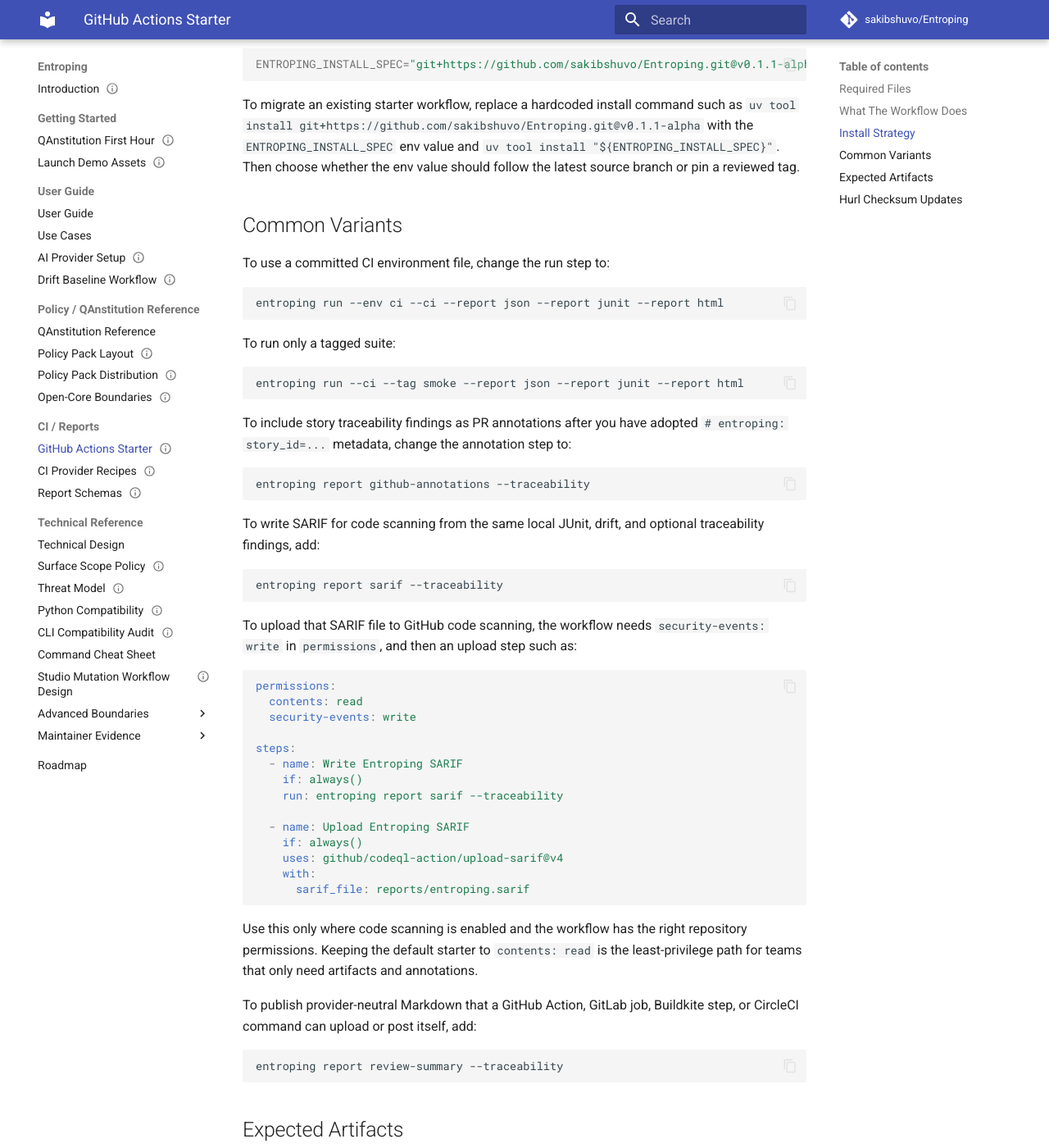
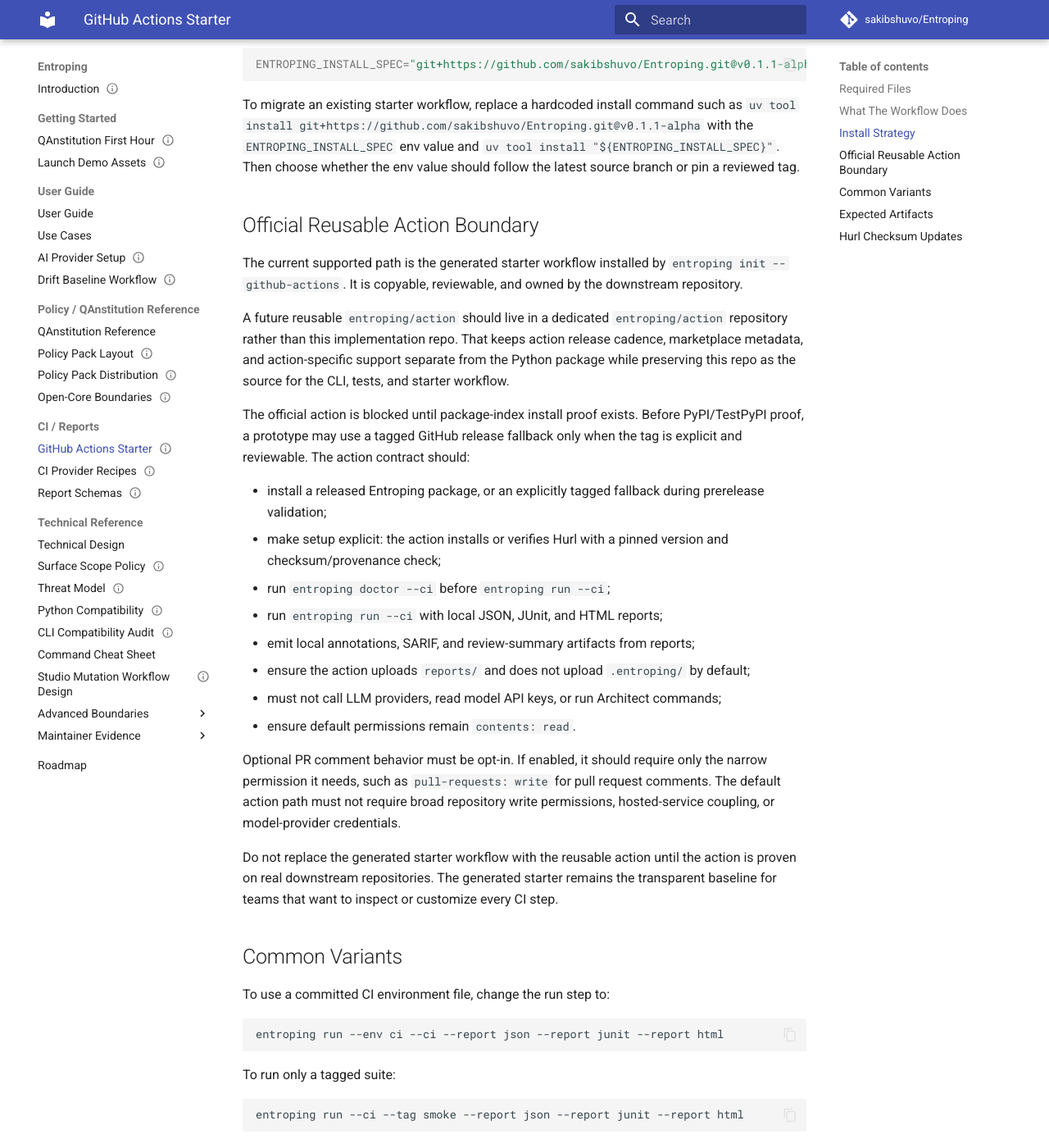
Before and after one commit to sakibshuvo/Entroping, an MkDocs documentation site: the page built from docs/user/GITHUB_ACTIONS_STARTER.md, in a window 1280 px wide and 1400 px high, scrolled down 1968 px. Shown: the whole window at 82% size. Built offline with MkDocs 1.6.1 and Material for MkDocs 9.7.7, drawn with Linux system fonts in a browser that asks for light colours; comment, search, counter and statistics services are not loaded; some of the changed text lies outside the part shown.

Commit message:
docs(ci): define official action boundary

````diff
--- a/docs/user/GITHUB_ACTIONS_STARTER.md
+++ b/docs/user/GITHUB_ACTIONS_STARTER.md
@@ -110,6 +110,44 @@
 `uv tool install "${ENTROPING_INSTALL_SPEC}"`. Then choose whether the env
 value should follow the latest source branch or pin a reviewed tag.
 
+## Official Reusable Action Boundary
+
+The current supported path is the generated starter workflow installed by
+`entroping init --github-actions`. It is copyable, reviewable, and owned by the
+downstream repository.
+
+A future reusable `entroping/action` should live in a dedicated `entroping/action` repository
+rather than this implementation repo. That keeps action release cadence,
+marketplace metadata, and action-specific support separate from the Python
+package while preserving this repo as the source for the CLI, tests, and starter
+workflow.
+
+The official action is blocked until package-index install proof exists. Before
+PyPI/TestPyPI proof, a prototype may use a tagged GitHub release fallback only
+when the tag is explicit and reviewable. The action contract should:
+
+- install a released Entroping package, or an explicitly tagged fallback during
+  prerelease validation;
+- make setup explicit: the action installs or verifies Hurl with a pinned
+  version and checksum/provenance check;
+- run `entroping doctor --ci` before `entroping run --ci`;
+- run `entroping run --ci` with local JSON, JUnit, and HTML reports;
+- emit local annotations, SARIF, and review-summary artifacts from reports;
+- ensure the action uploads `reports/` and does not upload `.entroping/` by
+  default;
+- must not call LLM providers, read model API keys, or run Architect commands;
+- ensure default permissions remain `contents: read`.
+
+Optional PR comment behavior must be opt-in. If enabled, it should require only
+the narrow permission it needs, such as `pull-requests: write` for pull request
+comments. The default action path must not require broad repository write
+permissions, hosted-service coupling, or model-provider credentials.
+
+Do not replace the generated starter workflow with the reusable action until the
+action is proven on real downstream repositories. The generated starter remains
+the transparent baseline for teams that want to inspect or customize every CI
+step.
+
 ## Common Variants
 
 To use a committed CI environment file, change the run step to:
@@ -171,9 +209,10 @@
 
 ## Expected Artifacts
 
-The run writes the same report paths Entroping uses locally:
+The workflow writes the same report paths Entroping uses locally:
 
 ```text
+reports/doctor-health.json
 reports/junit.xml
 reports/run-latest.json
 reports/run-latest.html
--- a/src/entroping/templates/github-actions/entroping-ci.yml
+++ b/src/entroping/templates/github-actions/entroping-ci.yml
@@ -57,7 +57,10 @@
           echo "$HOME/.local/bin" >> "$GITHUB_PATH"
 
       - name: Verify Entroping setup
-        run: entroping doctor --ci
+        run: |
+          entroping doctor --ci
+          mkdir -p reports
+          entroping doctor --ci --output json > reports/doctor-health.json
 
       - name: Run Entroping gate
         run: entroping run --ci --report json --report junit --report html
````
Also changed, not shown: .context/changelog.md (+7 -0 lines), .context/plan.md (+6 -0 lines), decisions/ADR-0017-official-github-action-boundary.md (added, +58 -0 lines), docs/meta/DECISION_REGISTRY.yaml (+26 -0 lines), docs/meta/DISTRIBUTION_RECOMMENDATION.md (+9 -0 lines), docs/technical/TDS.md (+12 -3 lines), 2 other files.
